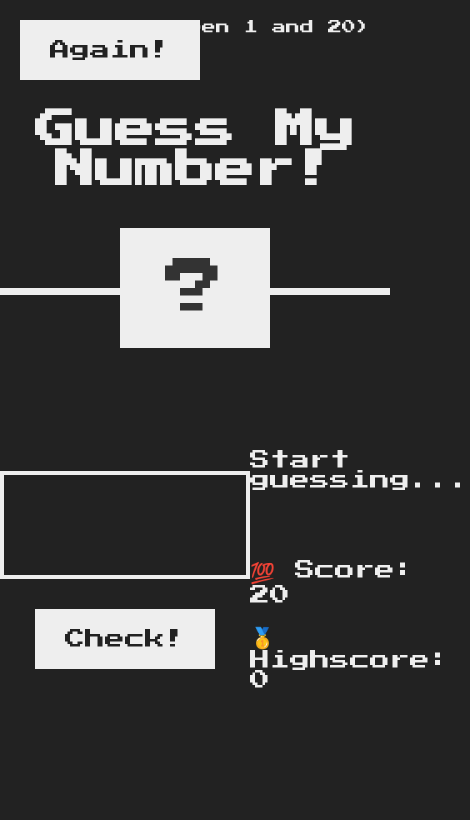
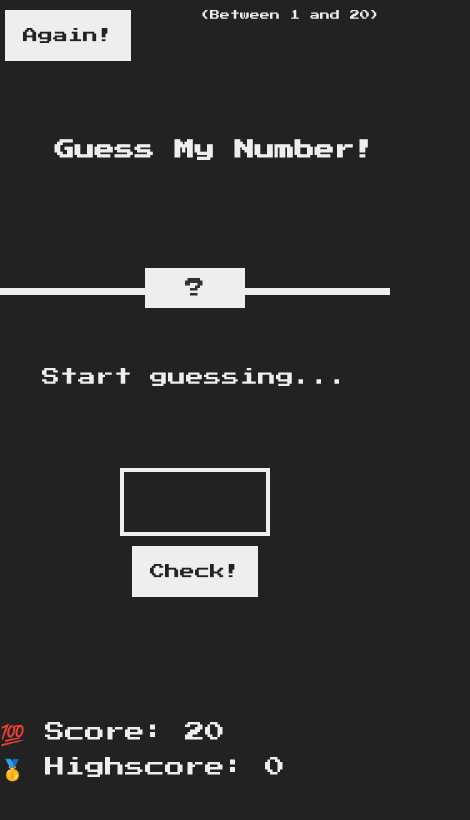
Before and after one commit to Lizdev-05/Guees-my-number, a plain HTML site: page index.html in a window 390 px wide. Shown: the whole page, 470 px wide, since content can reach past the window. Drawn offline with Linux system fonts and the light colour scheme.

Commit message:
refactor the code

```diff
--- a/index.html
+++ b/index.html
@@ -8,6 +8,7 @@
     <title>Guess My Number!</title>
   </head>
   <body>
+    <div class="global">
     <header>
       <h1>Guess My Number!</h1>
       <p class="between">(Between 1 and 20)</p>
@@ -16,17 +17,19 @@
     </header>
     <main>
       <section class="left">
+        <p class="message" id="desk-none">Start guessing...</p>
         <input type="number" class="guess" />
         <button class="btn check">Check!</button>
       </section>
       <section class="right">
-        <p class="message">Start guessing...</p>
+        <p class="message" id='phone-none'>Start guessing...</p>
         <p class="label-score">💯 Score: <span class="score">20</span></p>
         <p class="label-highscore">
           🥇 Highscore: <span class="highscore">0</span>
         </p>
       </section>
     </main>
+  </div>
     <script src="index.js"></script>
   </body>
 </html>
--- a/index.js
+++ b/index.js
@@ -4,6 +4,8 @@ let myNumber = document.querySelector('.number');
 let message = document.querySelector('.message')
 let checkBtn = document.querySelector('.check');
 let resetBtn = document.querySelector('.again');
+let initialScore = document.querySelector('.score')
+let initialhighscore = document.querySelector('.highscore')
 
 const secretNumber = Math.trunc(Math.random() * 20 ) + 1;
 
@@ -13,14 +15,14 @@ let highscore = 0;
 checkBtn.addEventListener('click', () =>{
   const guess = Number(document.querySelector('.guess').value);
     if(!guess){
-      message.textContent = "No input"
+      message.textContent = "🚫 No input"
     } else if (guess === secretNumber){
-     message.textContent = "Congratulations, your guess is correct"
+     message.textContent = "🎉 Congratulations, your guess is correct"
       myNumber.textContent = secretNumber;
       document.querySelector('body').style.backgroundColor = 	'#4ecf4e';
       if(score > highscore){
         highscore = score;
-        document.querySelector('.highscore').textContent = highscore;
+        initialhighscore.textContent = highscore;
       }
 
     } else if (guess !== secretNumber) {
@@ -29,12 +31,10 @@ checkBtn.addEventListener('click', () =>{
         score--
         document.querySelector('.score').textContent = score;
       } else {
-        message.textContent = 'You lost the game!'
-        document.querySelector('.score').textContent = 0;
+        message.textContent = '.💥 You lost the game!'
+        initialScore.textContent = 0;
       }
-
     }
-    console.log( guess, secretNumber)
 })
 
 
@@ -42,7 +42,7 @@ checkBtn.addEventListener('click', () =>{
 document.querySelector('.again').addEventListener('click', function() {
   score = 20;
   secretNumber;
-  document.querySelector('.score').textContent = score;
+  initialScore.textContent = score;
   document.querySelector('.message').textContent = 'Start guessing';
   document.querySelector('.guess').value = '';
   document.querySelector('body').style.backgroundColor ='#222';
--- a/style.css
+++ b/style.css
@@ -16,6 +16,12 @@ body {
   color: #eee;
   background-color: #222;
   /* background-color: #60b347; */
+}
+
+.global{
+  width: 100%;
+  max-width: 1200px;
+  margin: 0 auto;
 }
 
 /* LAYOUT */
@@ -114,6 +120,91 @@ h1 {
   height: 3rem;
 }
 
+#desk-none{
+  display: none;
+}
 .label-score {
   margin-bottom: 2rem;
 }
+
+@media screen and (max-width: 768px) {
+  .global {
+    width: 100%;
+    max-width: 100%;
+  }
+
+  main{
+    display: flex;
+    flex-direction: column;
+  }
+
+  h1{
+    font-size: 2rem;
+    left: 55%;
+  }
+
+  .left {
+    width: 100%;
+  }
+
+  .right {
+    width: 100%;
+  }
+
+  .number {
+    font-size: 2rem;
+    width: 10rem;
+    padding: 1rem 0rem;
+    text-align: center;
+    position: absolute;
+    bottom: 0;
+    left: 50%;
+    transform: translate(-50%, 50%);
+  }
+
+  .between {
+    font-size: 1rem;
+    position: absolute;
+    top: 1rem;
+    right: 1rem;
+  }
+
+  .again {
+    position: absolute;
+    top: 1rem;
+    left: 0.5rem;
+
+  }
+
+  .guess {
+    font-size: 3rem;
+    padding: 1.5rem;
+    width: 15rem;
+    text-align: center;
+    display: block;
+    margin-bottom: 1rem;
+  }
+
+  .btn {
+    font-size: 1.5rem;
+    padding: 1.8rem;
+  }
+
+ #phone-none{
+  display: none;
+ }
+  .message{
+    margin-bottom: 7rem;
+    padding: 1rem;
+    font-size: 1.8rem;
+    height: 4rem;
+  }
+  #desk-none{
+    display: block;
+
+  }
+  .label-score {
+    margin-bottom: 1rem;
+  }
+
+}
```
